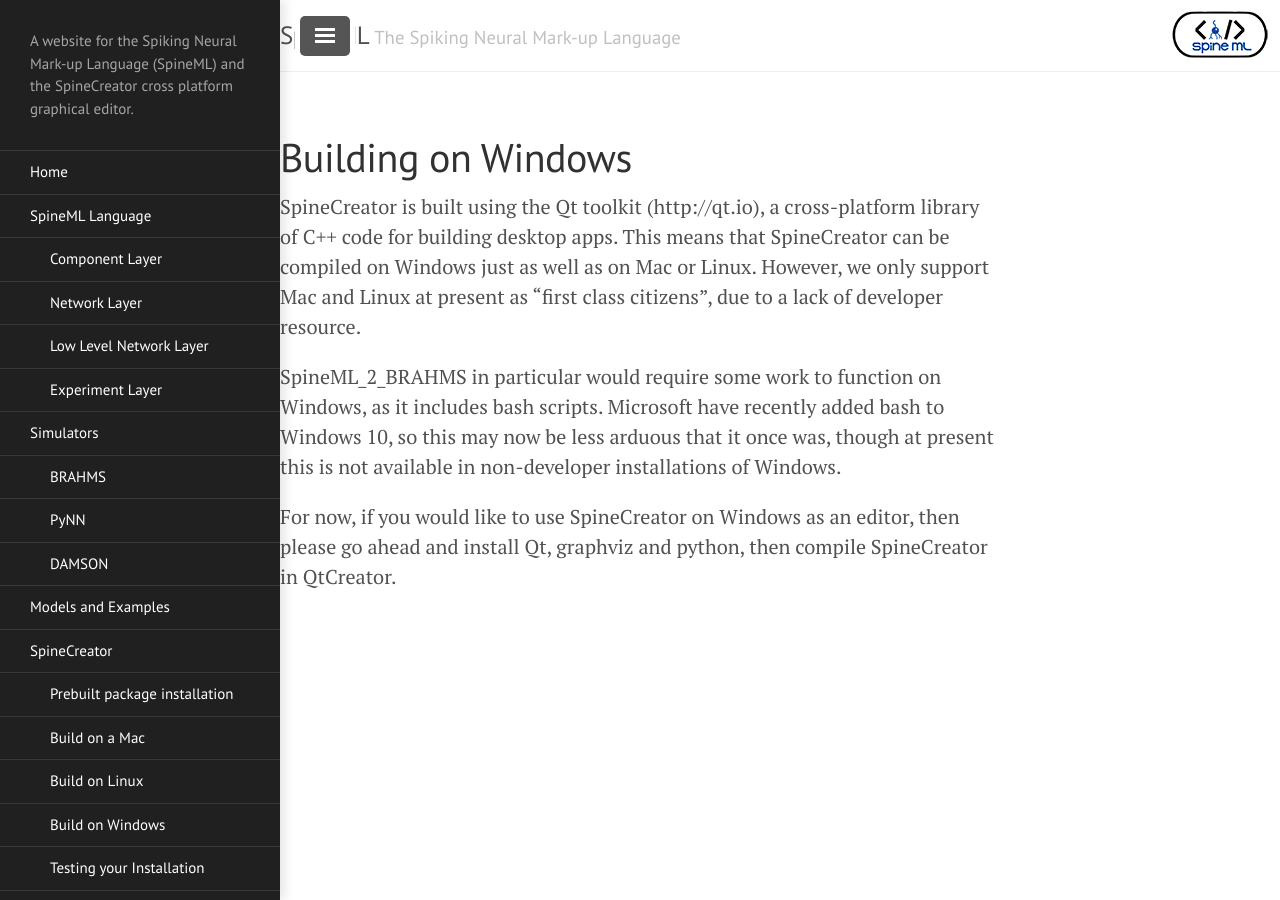
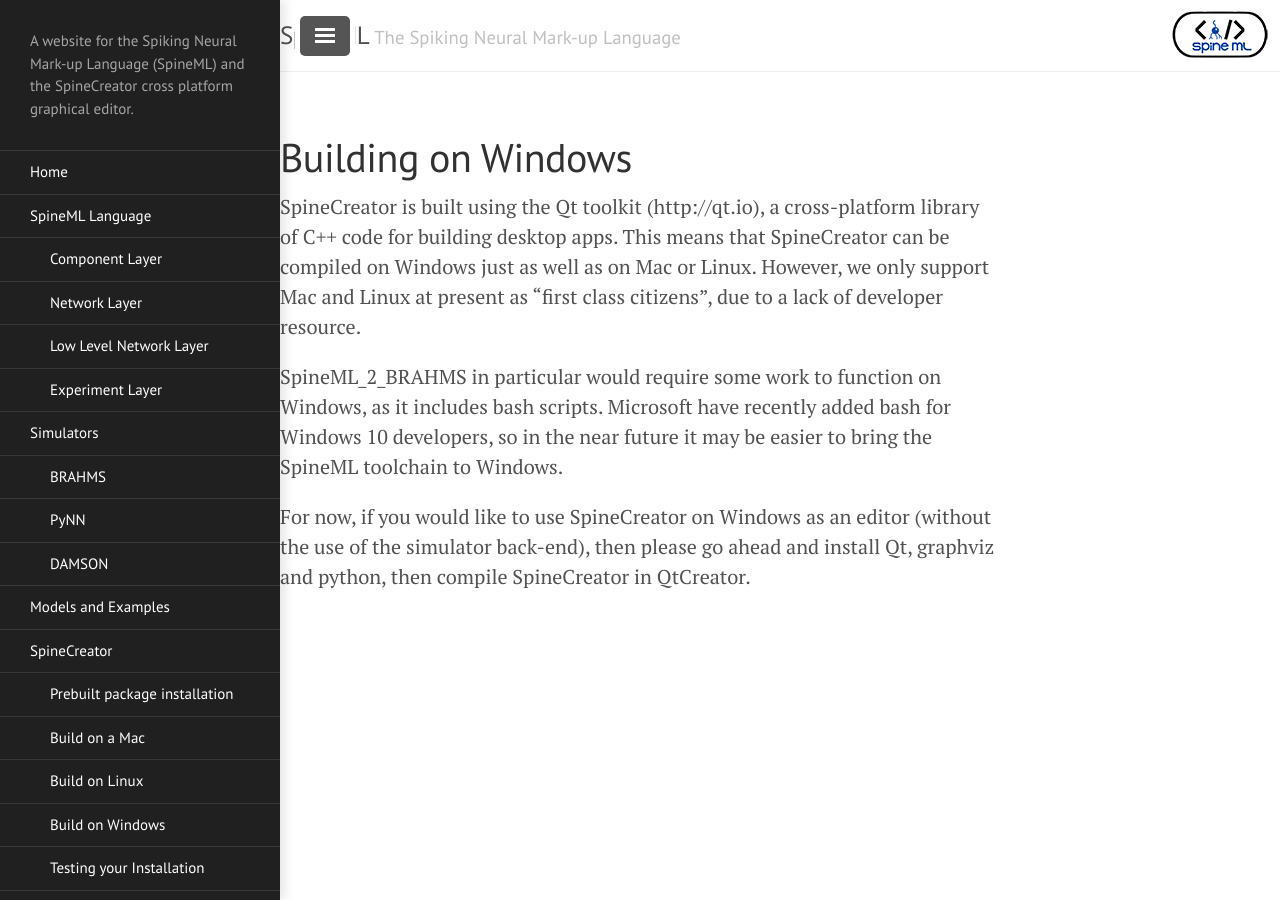
Before and after one commit to SpineML/spineml.github.io, a Jekyll site: the page built from spinecreator/sourcewin/index.md, in a window 1280 px wide. Built offline with Jekyll 4.4.1, drawn with Linux system fonts in a browser that asks for light colours; nearby versions of some CDN libraries; library files that are not in the unit come from our copies.

Commit message:
Re-write

```diff
--- a/spinecreator/sourcewin/index.md
+++ b/spinecreator/sourcewin/index.md
@@ -4,15 +4,18 @@
 ---
 # Building on Windows
 
-SpineCreator is built using the Qt toolkit (http://qt.io), a cross-platform library
-of C++ code for building desktop apps. This means that SpineCreator can be compiled
-on Windows just as well as on Mac or Linux. However, we only support Mac and Linux
-at present as "first class citizens", due to a lack of developer resource.
+SpineCreator is built using the Qt toolkit (http://qt.io), a
+cross-platform library of C++ code for building desktop apps. This
+means that SpineCreator can be compiled on Windows just as well as on
+Mac or Linux. However, we only support Mac and Linux at present as
+"first class citizens", due to a lack of developer resource.
 
-SpineML_2_BRAHMS in particular would require some work to function on Windows, as
-it includes bash scripts. Microsoft have recently added bash to Windows 10, so
-this may now be less arduous that it once was, though at present this is not
-available in non-developer installations of Windows.
+SpineML_2_BRAHMS in particular would require some work to function on
+Windows, as it includes bash scripts. Microsoft have recently added
+bash for Windows 10 developers, so in the near future it may be easier
+to bring the SpineML toolchain to Windows.
 
-For now, if you would like to use SpineCreator on Windows as an editor, then please
-go ahead and install Qt, graphviz and python, then compile SpineCreator in QtCreator.
+For now, if you would like to use SpineCreator on Windows as an editor
+(without the use of the simulator back-end), then please go ahead and
+install Qt, graphviz and python, then compile SpineCreator in
+QtCreator.
```
